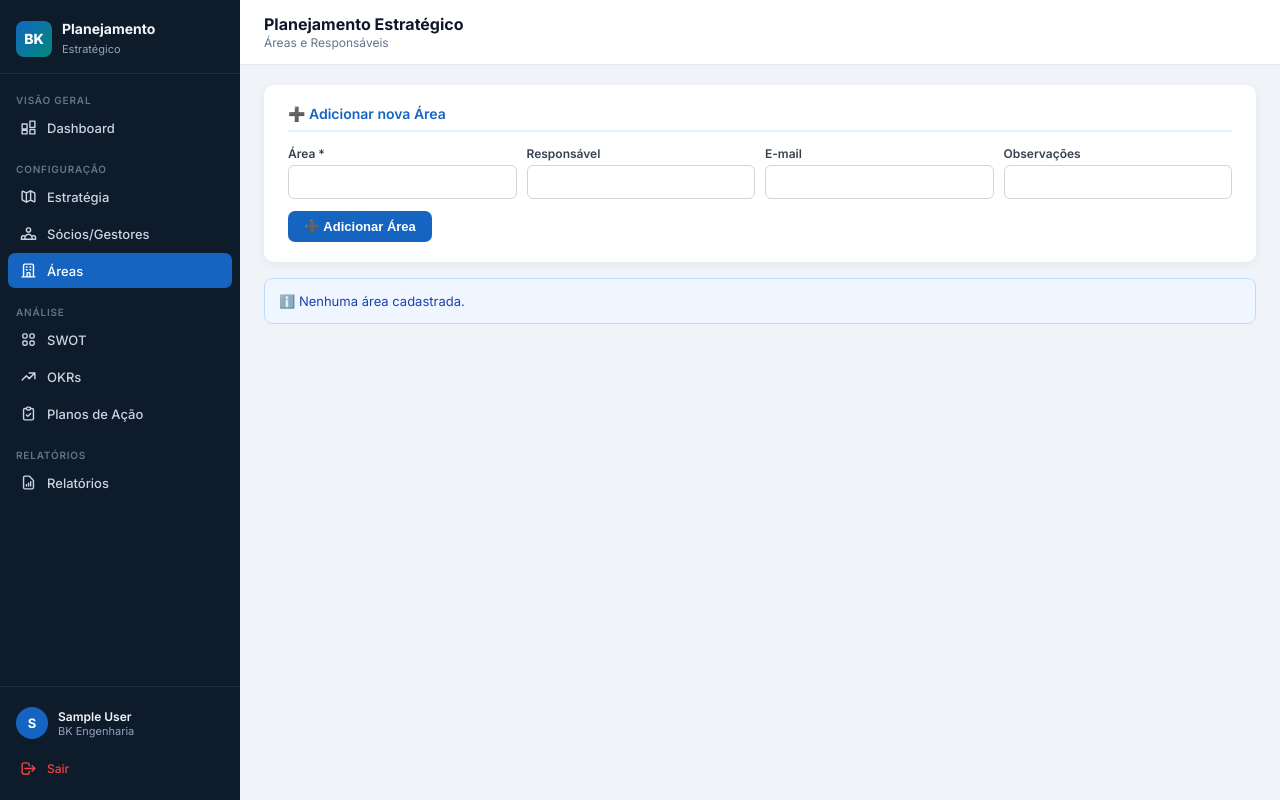
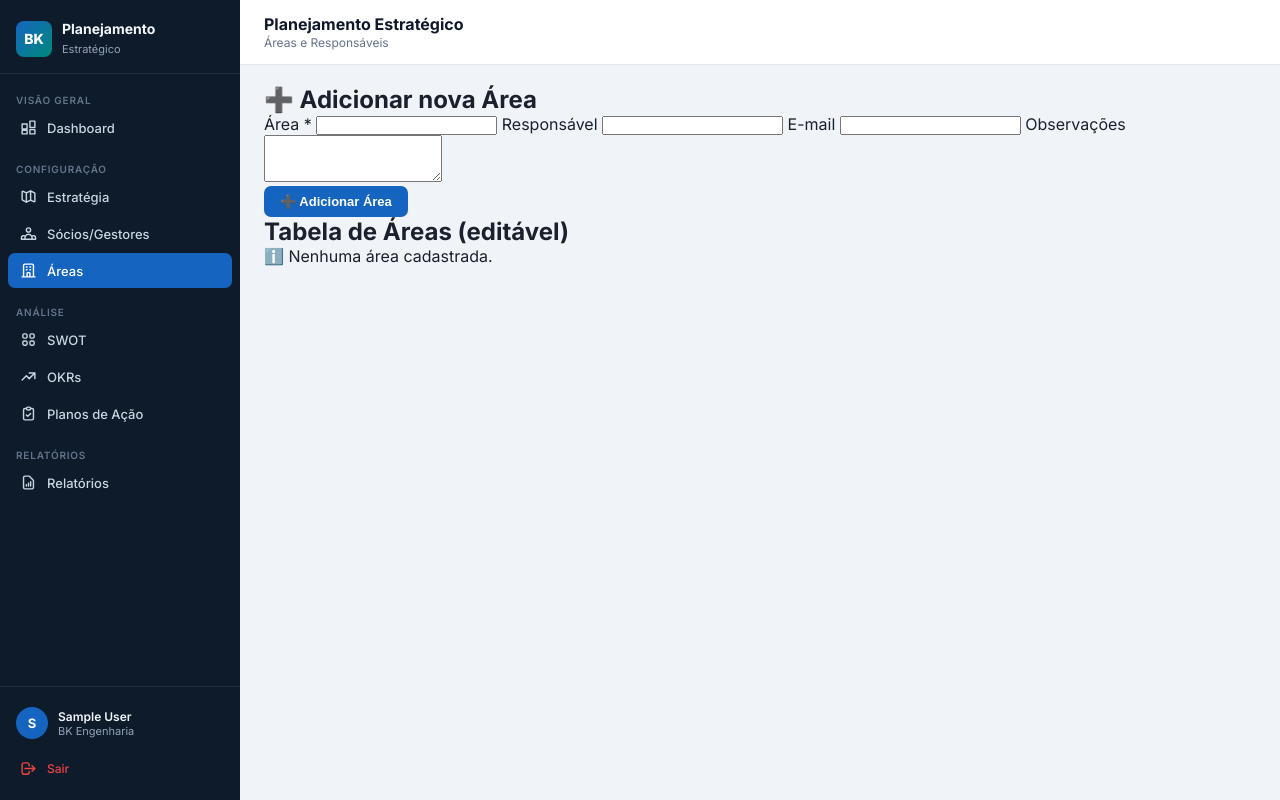
Before and after one commit to Velho-do-Mal/bk-planejamento-estrategico, a Django app: page /planejamento/areas/ in a window 1280 px wide. Run offline with Django 5.2, Linux system fonts and the light colour scheme; the visitor is signed in with stand-in values (Sample User, id 1); data comes from the database, SQL or seed files in the repository.

Commit message:
Update areas.html

```diff
--- a/apps/planejamento/templates/planejamento/areas.html
+++ b/apps/planejamento/templates/planejamento/areas.html
@@ -3,78 +3,70 @@
 {% block page_title %}Planejamento Estratégico{% endblock %}
 {% block page_sub %}Áreas e Responsáveis{% endblock %}
 
-{% block extra_css %}
-<style>
-.section-card{background:white;border-radius:10px;padding:20px 24px;box-shadow:0 2px 8px rgba(0,0,0,.06);margin-bottom:16px}
-.section-title{font-size:14px;font-weight:600;color:#1565C0;border-bottom:2px solid #E3F2FD;padding-bottom:8px;margin-bottom:14px}
-.form-row{display:grid;grid-template-columns:1fr 1fr;gap:12px;margin-bottom:12px}
-.form-row-4{display:grid;grid-template-columns:1fr 1fr 1fr 1fr;gap:10px}
-.editable-table{width:100%;border-collapse:collapse;font-size:13px}
-.editable-table th{background:#1565C0;color:white;padding:8px 10px}
-.editable-table td{padding:0;border-bottom:1px solid #E2E8F0}
-.editable-table td input,.editable-table td select{width:100%;padding:7px 10px;border:none;background:transparent;font-size:13px;font-family:inherit}
-.editable-table td input:focus,.editable-table td select:focus{background:#EFF6FF;outline:none}
-.editable-table tr:nth-child(even) td{background:#F8FAFC}
-.btn-danger{background:#EF4444;color:white;border:none;padding:4px 10px;border-radius:5px;cursor:pointer;font-size:12px}
-</style>
-{% endblock %}
+{% block content %}
+<section class="card mb-4">
+  <h2>➕ Adicionar nova Área</h2>
+  <form method="post" class="grid-form mt-3">
+    {% csrf_token %}
+    <input type="hidden" name="action" value="add">
 
-{% block content %}
-<div class="section-card">
-  <div class="section-title">➕ Adicionar nova Área</div>
-  <form method="post">{% csrf_token %}
-    <input type="hidden" name="action" value="add">
-    <div class="form-row-4" style="margin-bottom:12px">
-      <div><label class="form-label">Área *</label><input type="text" name="area" class="form-control" required></div>
-      <div>
-        <label class="form-label">Responsável</label>
-        {% if dados.partners %}
-        <select name="responsavel" class="form-control">
-          {% for p in dados.partners %}<option>{{ p.nome }}</option>{% endfor %}
-          <option value="">(outro)</option>
-        </select>
-        {% else %}
-        <input type="text" name="responsavel" class="form-control">
-        {% endif %}
+    <label>Área *
+      <input type="text" name="area" required>
+    </label>
+    <label>Responsável
+      <input type="text" name="responsavel" list="responsaveis-list">
+      <datalist id="responsaveis-list">
+        {% for p in dados.partners %}
+          <option value="{{ p.nome }}"></option>
+        {% endfor %}
+      </datalist>
+    </label>
+    <label>E-mail
+      <input type="email" name="email">
+    </label>
+    <label class="col-span-2">Observações
+      <textarea name="observacoes" rows="3"></textarea>
+    </label>
+
+    <div class="col-span-2">
+      <button type="submit" class="btn btn-primary">➕ Adicionar Área</button>
     </div>
-      <div><label class="form-label">E-mail</label><input type="email" name="email" class="form-control"></div>
-      <div><label class="form-label">Observações</label><input type="text" name="observacoes" class="form-control"></div>
-    </div>
-    <button type="submit" class="btn btn-primary">➕ Adicionar Área</button>
   </form>
-</div>
+</section>
+
+<section class="card">
+  <h2>Tabela de Áreas (editável)</h2>
 
   {% if dados.areas %}
-<div class="section-card">
-  <div class="section-title">🏢 Tabela de Áreas (editável)</div>
-  <form method="post" id="form-areas">{% csrf_token %}
+    <form method="post" id="form-save-areas" class="mt-3">
+      {% csrf_token %}
       <input type="hidden" name="action" value="save_table">
-    <input type="hidden" name="rows_json" id="rows-json">
-    <div style="overflow-x:auto">
-    <table class="editable-table" id="areas-table">
-      <thead><tr><th>Área</th><th>Responsável</th><th>E-mail</th><th>Observações</th><th>Ação</th></tr></thead>
+      <input type="hidden" name="rows_json" id="rows-json-areas">
+
+      <div class="table-wrap">
+        <table id="areas-table" class="data-table">
+          <thead>
+            <tr>
+              <th>Área</th>
+              <th>Responsável</th>
+              <th>E-mail</th>
+              <th>Observações</th>
+              <th>Ação</th>
+            </tr>
+          </thead>
           <tbody>
             {% for a in dados.areas %}
             <tr>
-        <td><input type="text" value="{{ a.area }}" data-field="area"></td>
+              <td><input type="text" data-field="area" value="{{ a.area|default:'' }}"></td>
+              <td><input type="text" data-field="responsavel" list="responsaveis-list-edit" value="{{ a.responsavel|default:'' }}"></td>
+              <td><input type="email" data-field="email" value="{{ a.email|default:'' }}"></td>
+              <td><textarea data-field="observacoes" rows="2">{{ a.observacoes|default:'' }}</textarea></td>
               <td>
-          {% if dados.partners %}
-          <select data-field="responsavel">
-            {% for p in dados.partners %}
-            <option {% if p.nome == a.responsavel %}selected{% endif %}>{{ p.nome }}</option>
-            {% endfor %}
-          </select>
-          {% else %}
-          <input type="text" value="{{ a.responsavel }}" data-field="responsavel">
-          {% endif %}
-        </td>
-        <td><input type="text" value="{{ a.email }}" data-field="email"></td>
-        <td><input type="text" value="{{ a.observacoes }}" data-field="observacoes"></td>
-        <td style="padding:6px 10px">
-          <form method="post" style="display:inline">{% csrf_token %}
+                <form method="post" action="" onsubmit="return confirm('Excluir esta área?');">
+                  {% csrf_token %}
                   <input type="hidden" name="action" value="delete">
                   <input type="hidden" name="idx" value="{{ forloop.counter0 }}">
-            <button type="submit" class="btn-danger" onclick="return confirm('Excluir?')">🗑️</button>
+                  <button type="submit" class="btn btn-danger btn-sm">🗑️ Excluir</button>
                 </form>
               </td>
             </tr>
@@ -82,30 +74,40 @@
           </tbody>
         </table>
       </div>
-    <br>
-    <button type="button" class="btn btn-primary" onclick="saveTable()">💾 Salvar Áreas</button>
+
+      <datalist id="responsaveis-list-edit">
+        {% for p in dados.partners %}
+          <option value="{{ p.nome }}"></option>
+        {% endfor %}
+      </datalist>
+
+      <div class="mt-3">
+        <button type="button" class="btn btn-primary" onclick="submitAreasTable()">Salvar Áreas</button>
+      </div>
     </form>
-</div>
   {% else %}
-<div style="background:#EFF6FF;border:1px solid #BFDBFE;border-radius:8px;padding:14px;color:#1E40AF;font-size:13px">
-  ℹ️ Nenhuma área cadastrada.
-</div>
+    <p>ℹ️ Nenhuma área cadastrada.</p>
   {% endif %}
+</section>
 {% endblock %}
 
 {% block extra_js %}
 <script>
-function saveTable() {
-  var rows = [];
-  document.querySelectorAll('#areas-table tbody tr').forEach(function(tr) {
-    var row = {};
-    tr.querySelectorAll('[data-field]').forEach(function(el) {
-      row[el.dataset.field] = el.value;
+function serializeAreasTable() {
+  const rows = [];
+  document.querySelectorAll('#areas-table tbody tr').forEach((tr) => {
+    const row = {};
+    tr.querySelectorAll('[data-field]').forEach((el) => {
+      row[el.dataset.field] = (el.value || '').trim();
     });
-    rows.push(row);
+    if (row.area) rows.push(row);
   });
-  document.getElementById('rows-json').value = JSON.stringify(rows);
-  document.getElementById('form-areas').submit();
+  return rows;
+}
+
+function submitAreasTable() {
+  document.getElementById('rows-json-areas').value = JSON.stringify(serializeAreasTable());
+  document.getElementById('form-save-areas').submit();
 }
 </script>
 {% endblock %}
```
Lines whose indentation alone changed are shown as unchanged.
